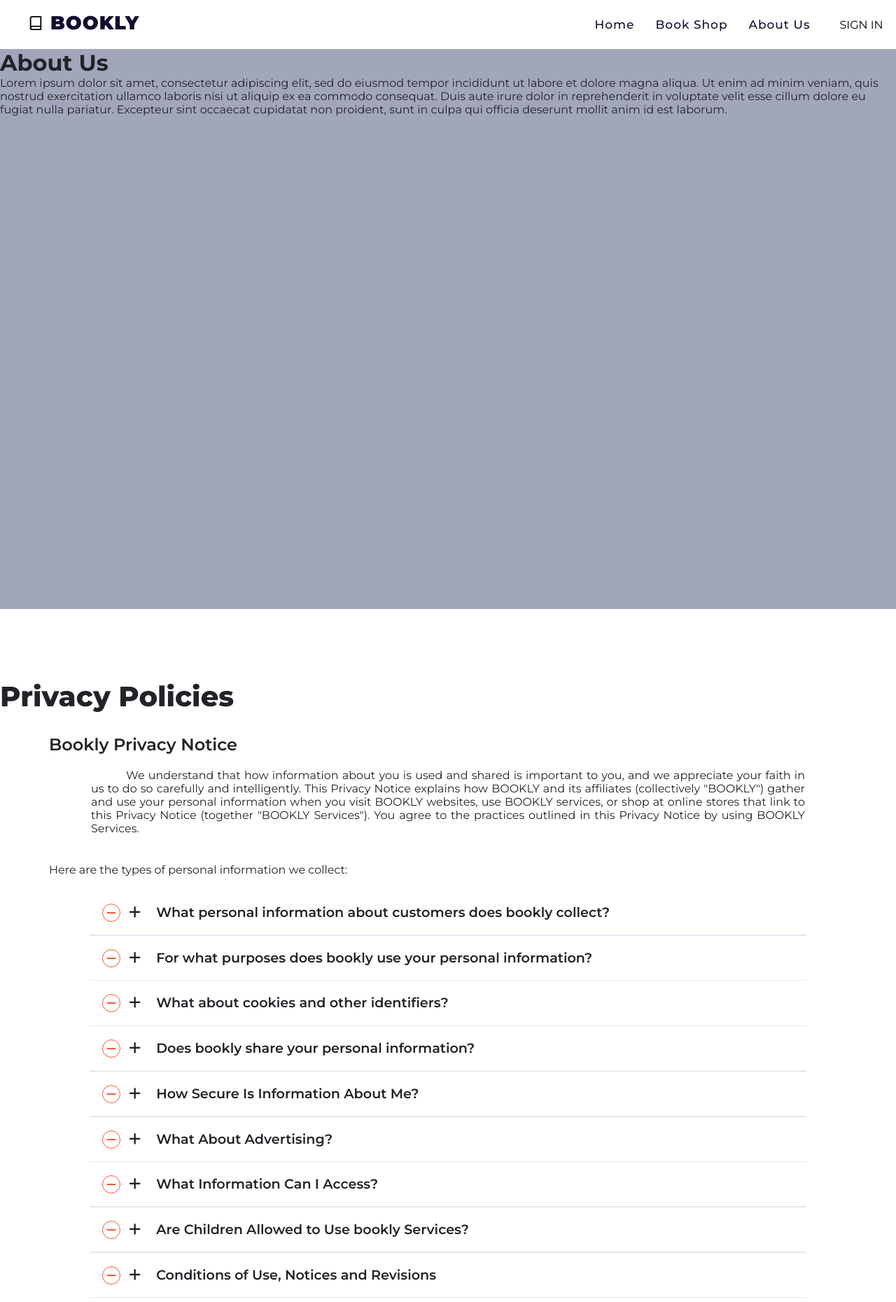
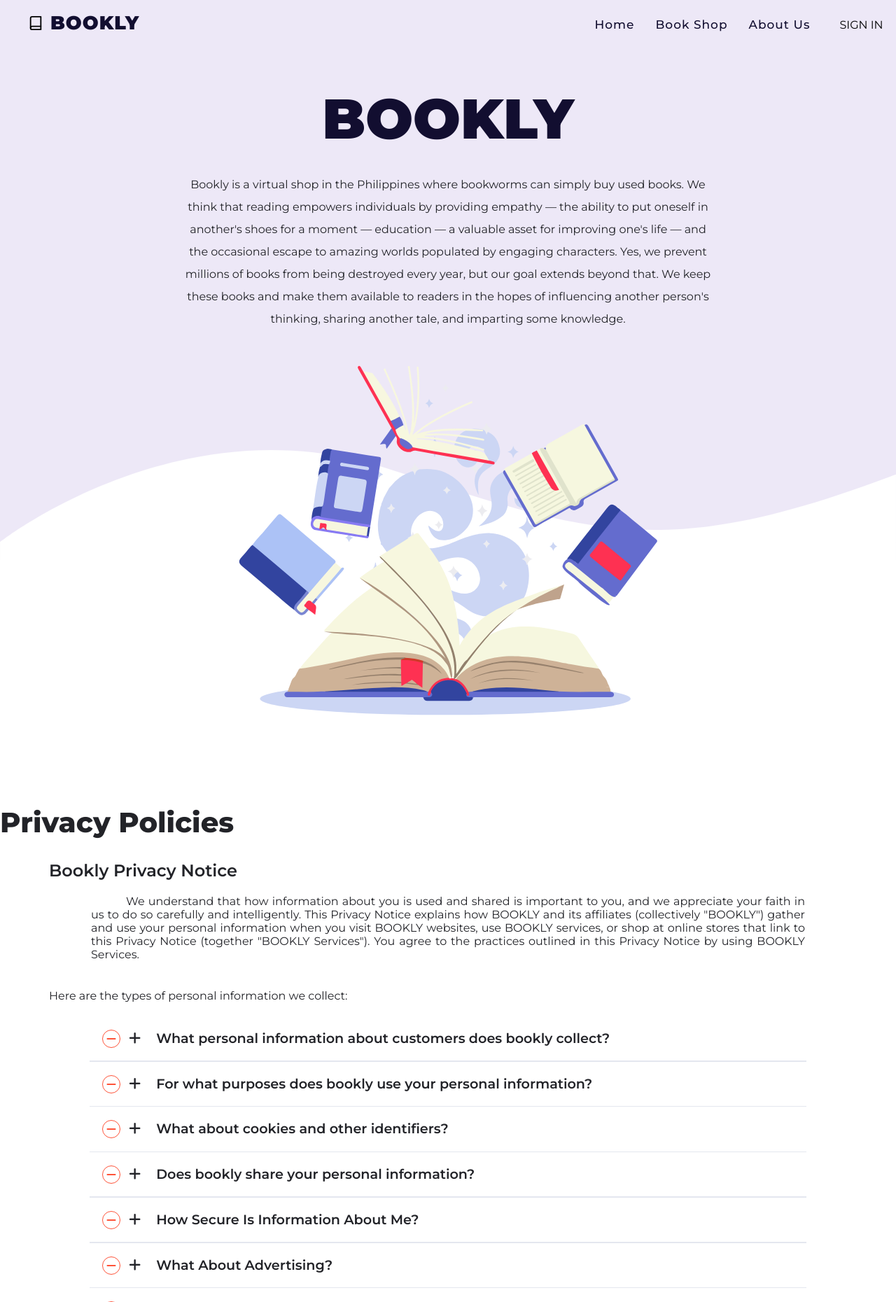
Before and after one commit to code-jas/Bookly, a PHP site: page /about-us.html in a window 1280 px wide. Shown: the top 1860 px of the page at 70% size. Run offline with PHP 8.4, Linux system fonts and the light colour scheme; some libraries are stand-ins or nearby versions.

Commit message:
about-us.v2

```diff
--- a/about-us.html
+++ b/about-us.html
@@ -20,7 +20,12 @@
    <link rel="stylesheet" href="./assets/css/about-us.css">
 </head>
 
-
+<section class="wavy-background">
+   <svg id="curve" data-name="Layer 1" xmlns="http://www.w3.org/2000/svg" viewBox="0 0 1416.99 174.01">
+      <path class="cls-1" d="M0,280.8S283.66,59,608.94,163.56s437.93,150.57,808,10.34V309.54H0V280.8Z"
+         transform="translate(0-135.53)" />
+   </svg>
+</section>
 <!-- START | NAVIGATION BAR -->
 <header>
 
@@ -83,16 +88,22 @@
 
 <div class="about-us-wrapper-outer">
    <div class="about-us-wrapper">
+
       <div class="about-us-desc-cont">
-         <div class="about-us-desc-header">
-            <h1>About Us</h1>
+
+         <h1 class="about-us-desc-header">BOOKLY</h1>
+
+         <div class="about-us-desc">
+            <p>Bookly is a virtual shop in the Philippines where bookworms can simply buy used books. We think that
+               reading empowers individuals by providing empathy — the ability to put oneself in another's shoes for a
+               moment — education — a valuable asset for improving one's life — and the occasional escape to amazing
+               worlds
+               populated by engaging characters. Yes, we prevent millions of books from being destroyed every year, but
+               our goal extends beyond that. We keep these books and make them available to readers in the hopes of
+               influencing another person's thinking, sharing another tale, and imparting some knowledge.</p>
          </div>
-         <div class="about-us-desc">
-            <p>Lorem ipsum dolor sit amet, consectetur adipiscing elit, sed do eiusmod tempor incididunt ut labore et
-               dolore magna aliqua. Ut enim ad minim veniam, quis nostrud exercitation ullamco laboris nisi ut aliquip
-               ex ea commodo consequat. Duis aute irure dolor in reprehenderit in voluptate velit esse cillum dolore eu
-               fugiat nulla pariatur. Excepteur sint occaecat cupidatat non proident, sunt in culpa qui officia deserunt
-               mollit anim id est laborum.</p>
+         <div class="about-us-desc-img-wrapper">
+            <img src="./assets/images/illustrations/ai-book.svg" alt="book icon" class="about-us-desc-img">
          </div>
       </div>
 
--- a/assets/css/about-us.css
+++ b/assets/css/about-us.css
@@ -1,30 +1,90 @@
+.about-us-wrapper-outer {}
+
 .about-us-wrapper {
-
+   display: flex;
+   flex-direction: column;
    margin: 0 auto;
    font-family: var(--montserrat-font);
    color: var(--dark-blue-dark)
 }
 
+.wavy-background {
+   position: absolute;
+   margin: 0;
+   padding: 0;
+   background: #ede8f7;
+   width: 100%;
+   height: 800px;
+   z-index: -100;
+}
+
+#curve {
+   position: absolute;
+   bottom: 0;
+   width: 100%;
+
+}
+
+#curve path {
+   margin: 1px;
+   fill: #fff;
+}
+
+
+
 .about-us-desc-cont {
+   display: flex;
+   flex-direction: column;
 
-   min-height: 100vh;
+   align-items: center;
+   min-height: 1080px;
    max-width: 1280px;
    margin: 0 auto;
    margin-top: 70px;
-   background-color: var(--dark-gray-dark);
+}
+
+.about-us-desc-header {
+   color: var(--primary-font-color);
+   font-size: 5rem;
+   font-weight: 900;
+   margin: 4% 0 30px 0;
+
+}
+
+.about-us-desc {
+
+   font-size: 1rem;
+   line-height: 2rem;
+   margin: 0 auto;
+
+   width: 60%;
+   text-align: center;
+}
+
+.about-us-desc-img-wrapper {
+   margin: 50px;
+   width: auto;
+   height: 500px;
+}
+
+.about-us-desc-img-wrapper img {
+   width: 100%;
+   height: 100%;
+   background-size: cover;
+   background-position: center;
 }
 
 
 .about-us-policy-cont {
    max-width: 1280px;
    margin: 0 auto;
-   min-height: 100vh;
+   min-height: 1080px;
 }
 
 .about-us-policy-header {
    font-size: 2.5rem;
    font-weight: 800;
-   margin: 100px 0 30px 0;
+   margin: 0 0 30px 0;
 }
 
 .about-us-policy-header2 {
@@ -173,7 +233,7 @@
    flex-direction: column;
    align-items: center;
    padding-top: 3rem;
-   min-height: 1400px;
+   min-height: 1080px;
 
    background-color: #f7f8fd;
 }
--- a/assets/css/navbar.css
+++ b/assets/css/navbar.css
@@ -1,4 +1,5 @@
 header {
+   background-color: transparent;
    position: fixed;
    top: 0;
    left: 0;
```
Also changed, not shown: assets/images/illustrations/ai-book.svg (added).
